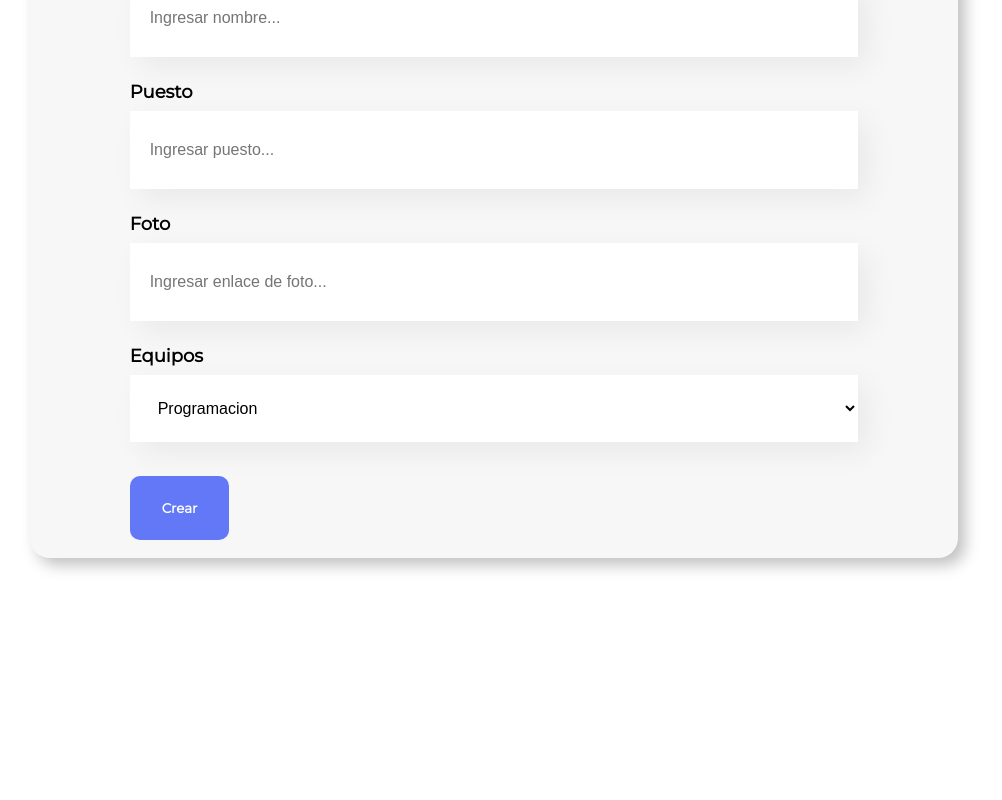
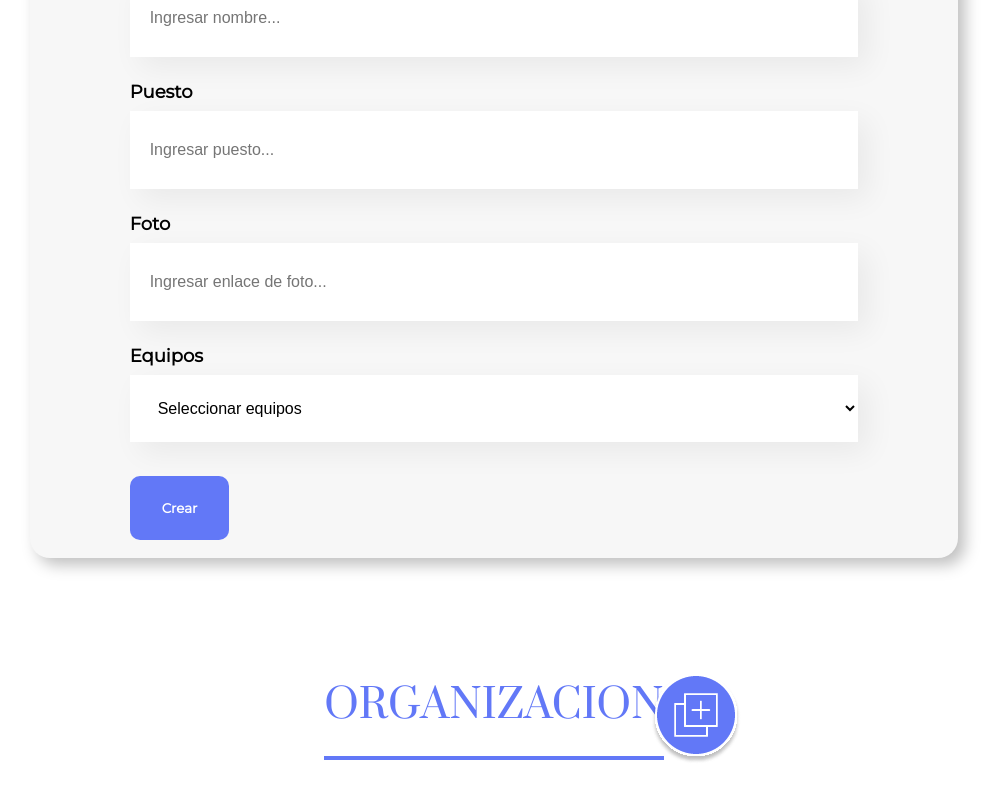
Before and after one commit to eddievasquez2110/org, a React (Create React App) app: page / in a window 1280 px wide. Shown: the part 736-1536 px from the top of the page, without its empty margins (146-1148 px from the left). Before the commit the page ends 1374 px from the top, so only its background shows below. Built offline with nearby package versions, Linux system fonts and the light colour scheme.

Commit message:
componentes

```diff
--- a/src/App.js
+++ b/src/App.js
@@ -1,13 +1,26 @@
 
+import { useState } from 'react';
 import './App.css';
 import Header from "./componentes/Header/Header"
 import Formulario from './componentes/Formulario/Formulario';
+import MiOrg from './componentes/MiOrg';
+
 
 function App() {
+
+  const [mostrarFormulario, actualizarMostrar] = useState(true);
+
+  //ternario -> condicion ? seMuestra
+  const cambiarMostrar = () => {
+    actualizarMostrar(!mostrarFormulario)
+  }
   return (
     <div>
       <Header />
-      <Formulario />
+      {/* {mostrarFormulario === true ? <Formulario /> : <div></div>} //ternario */}
+      {/* igual que ternario */}
+      {mostrarFormulario && <Formulario/>}
+      <MiOrg cambiarMostrar={cambiarMostrar}/>
     </div>
   );
 }
--- a/src/componentes/Boton/index.js
+++ b/src/componentes/Boton/index.js
@@ -2,7 +2,7 @@ import "./Boton.css"
 
 const Boton = (props) => {
     return <button className="boton">
-        {props.texto}
+        {props.children}
     </button>
 }
 
--- a/src/componentes/CampoTexto/index.js
+++ b/src/componentes/CampoTexto/index.js
@@ -1,11 +1,22 @@
+
 import "./CampoTexto.css"
 
 const CampoTexto = (props) => {
-    console.log("Datos: ", props.titulo)
+
     const placeholderModificado = `${props.placeholder}...`
+
+    const manejarCambio = (e) => {
+        props.actualizarValor(e.target.value)
+    }
+
     return <div className="campo-texto">
         <label>{props.titulo}</label>
-        <input placeholder={placeholderModificado} />
+        <input
+            placeholder={placeholderModificado}
+            required={props.required}
+            value={props.valor}
+            onChange={manejarCambio}
+            />
     </div>
 }
 
--- a/src/componentes/Formulario/Formulario.js
+++ b/src/componentes/Formulario/Formulario.js
@@ -2,22 +2,55 @@ import "./Formulario.css"
 import CampoTexto from "../CampoTexto"
 import ListaOpciones from "../ListaOpciones"
 import Boton from "../Boton"
+import { useState } from "react"
 
 const Formulario = () => {
 
+    const [nombre, actualizarNombre] = useState("")
+    const [puesto, actualizarPuesto] = useState("")
+    const [foto, actualizarFoto] = useState("")
+    const [equipo, actualizarEquipo] = useState("")
+
     const manejarEnvio = (e) => {
         e.preventDefault();
-        console.log("Manejar Envio", e);
+        console.log("Manejar Envio");
+        let datosAEnviar = {
+            nombre,
+            puesto,
+            foto
+        }
+        console.log(datosAEnviar)
     }
 
     return <section className="formulario">
         <form onSubmit={manejarEnvio}>
             <h2>Rellena el formulario para crear el colaborador.</h2>
-            <CampoTexto titulo="Nombre" placeholder="Ingresar nombre" />
-            <CampoTexto titulo="Puesto" placeholder="Ingresar puesto" />
-            <CampoTexto titulo="Foto" placeholder="Ingresar enlace de foto" />
-            <ListaOpciones></ListaOpciones>
-            <Boton texto="Crear"></Boton>
+            <CampoTexto
+                titulo="Nombre"
+                placeholder="Ingresar nombre"
+                required
+                valor={nombre}
+                actualizarValor={actualizarNombre}
+            />
+            <CampoTexto
+                titulo="Puesto"
+                placeholder="Ingresar puesto"
+                required
+                valor={puesto}
+                actualizarValor={actualizarPuesto}
+            />
+            <CampoTexto
+                titulo="Foto"
+                placeholder="Ingresar enlace de foto"
+                required
+                valor={foto}
+                actualizarValor={actualizarFoto}
+            />
+            <ListaOpciones
+                valor={equipo}
+                actualizarEquipo={actualizarEquipo}
+            />
+            <Boton>Crear</Boton>
         </form>
     </section>
 }
--- a/src/componentes/ListaOpciones/index.js
+++ b/src/componentes/ListaOpciones/index.js
@@ -1,8 +1,8 @@
 import "./ListaOpciones.css";
 
-const ListaOpciones = () => {
+const ListaOpciones = (props) => {
 
-    const opciones = [
+    const equipos = [
         "Programacion",
         "UI",
         "UIX",
@@ -11,14 +11,18 @@ const ListaOpciones = () => {
         "Movil"
     ]
 
+    const manejarCambio = (e) => {
+        console.log("cambio",e.target.value)
+        props.actualizarEquipo(e.target.value)
+    }
+
     return <div className="lista-opciones">
 
         <label>Equipos</label>
-        <select>
+        <select value={props.valor} onChange={manejarCambio}>
+            <option value="" disabled defaultValue="" hidden>Seleccionar equipos</option>
             {
-                opciones.map((equipo, index) => {
-                    return <option key={index}>{equipo}</option>
-                })
+                equipos.map((equipo, index) => <option key={index} value={equipo}>{equipo}</option>)
             }
         </select>
     </div>
--- /dev/null
+++ b/src/componentes/MiOrg/MiOrg.css
@@ -0,0 +1,20 @@
+.orgSection {
+    width: 100%;
+    display: flex;
+    justify-content: center;
+    align-items: center;
+}
+
+.title {
+    color: #6278F7;
+    font-size: 40px;
+    font-weight: 400;
+    padding-bottom: 24px;
+    border-bottom: 4px solid #6278F7;
+}
+
+.orgSection img {
+    position: absolute;
+    right: 30%;
+    cursor: pointer;
+}
--- /dev/null
+++ b/src/componentes/MiOrg/index.js
@@ -0,0 +1,12 @@
+
+import "./MiOrg.css";
+
+const MiOrg = (props) => {
+
+    return <section className="orgSection">
+        <h3 className="title">ORGANIZACION</h3>
+        <img src="/img/add.png" alt="ocultar / mostrar" onClick={props.cambiarMostrar}></img>
+    </section>
+}
+
+export default MiOrg;
```
Also changed, not shown: public/img/add.png (added).
